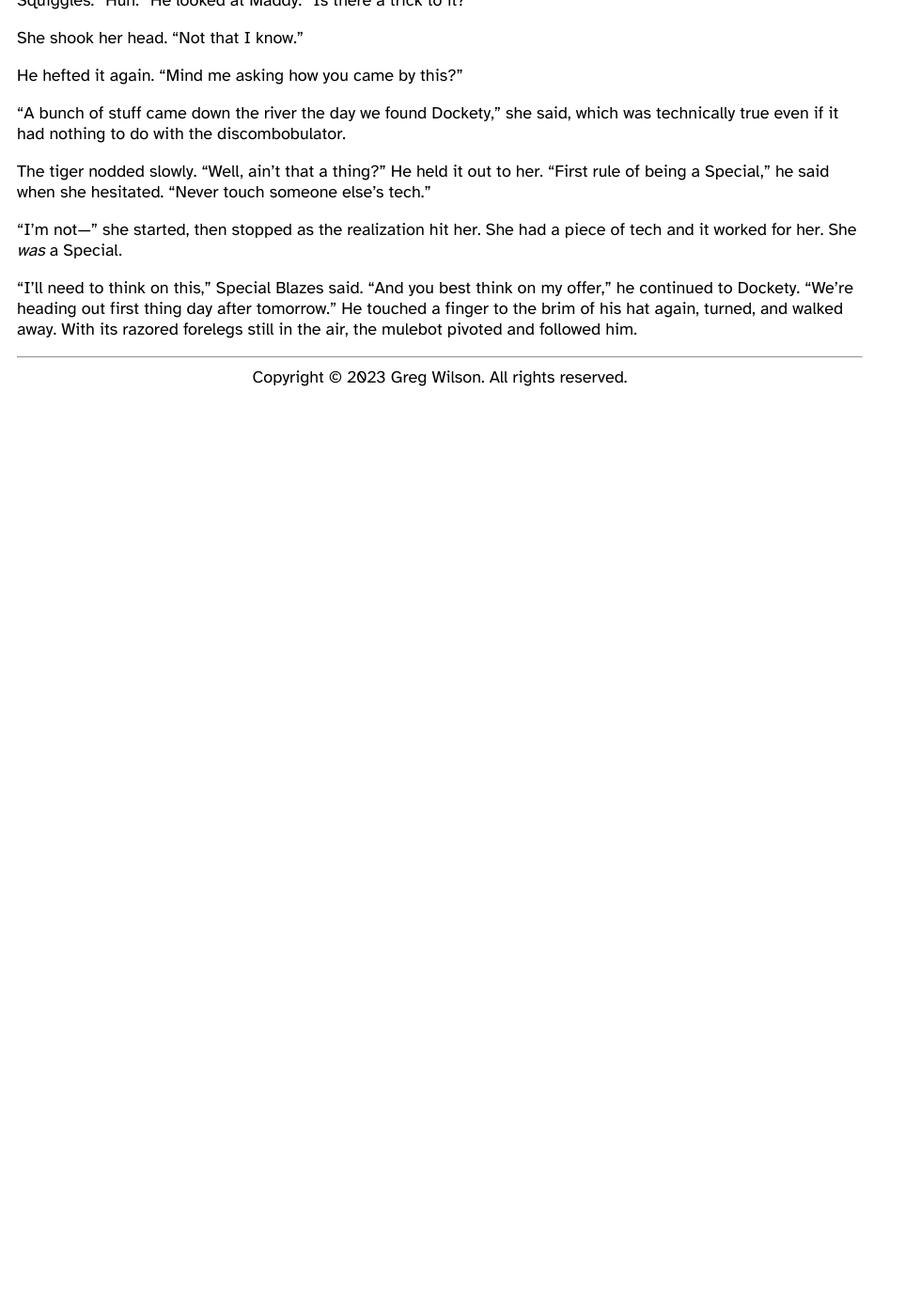
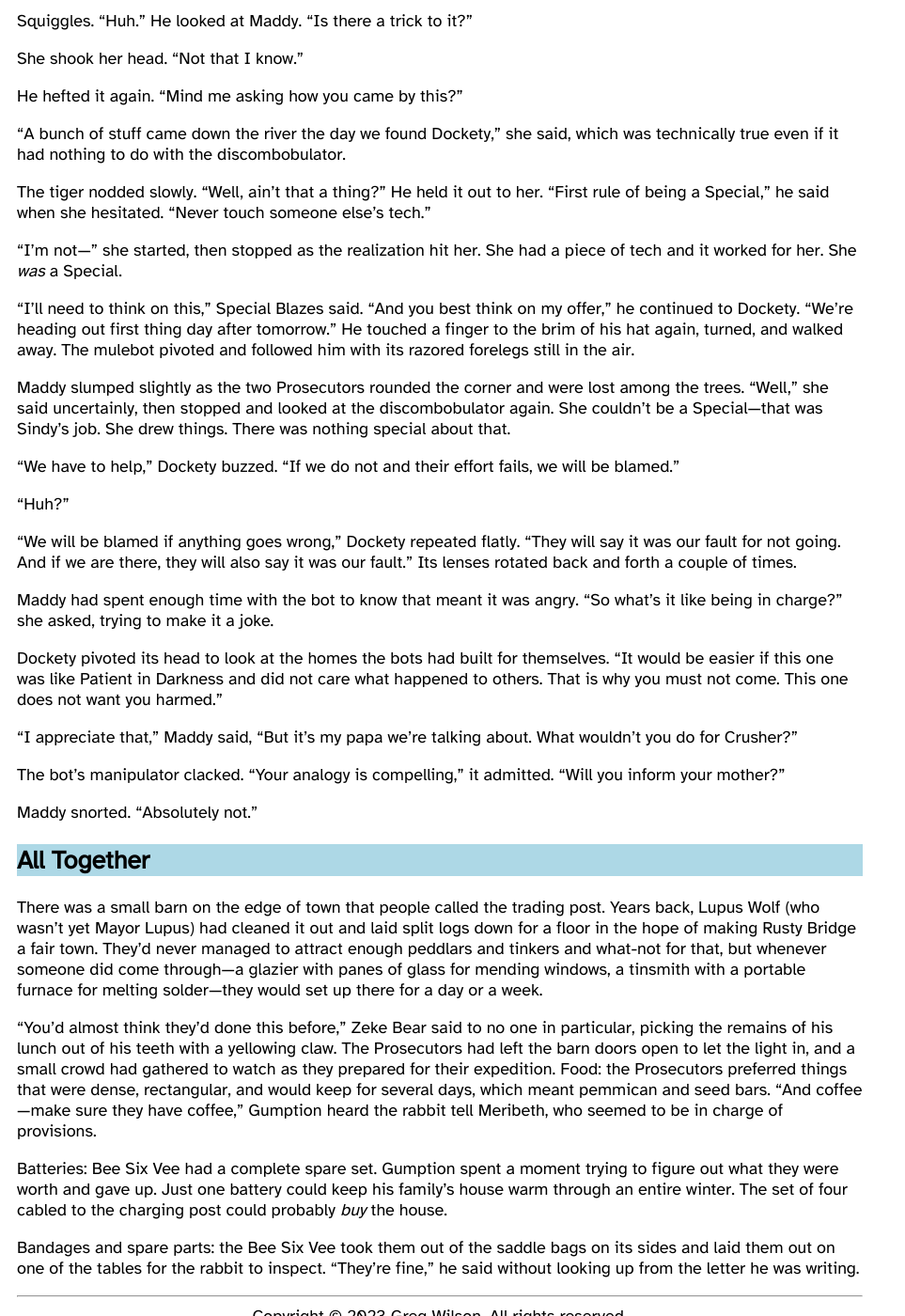
Before and after one commit to gvwilson/fiction, a Jekyll site: the page built from in-heck/index.md, in a window 1280 px wide and 1400 px high, scrolled down 23009 px. Shown: the whole window at 94% size, without its empty margins (0-963 px from the left). Built offline with Jekyll 4.4.1, drawn with Linux system fonts in a browser that asks for light colours; before the commit the page ends 23429 px from its top, so only the background shows below that.

Commit message:
+514 words of In Heck

```diff
--- a/_data/status.csv
+++ b/_data/status.csv
@@ -26,6 +26,7 @@
 in-heck,2024-01-02,10607
 in-heck,2024-01-04,11133
 in-heck,2024-01-06,11942
+in-heck,2024-01-07,12456
 last-wolf,2023-09-01,41953
 leaderboard,2023-12-26,1094
 leaderboard,2023-12-27,1657
--- a/in-heck/index.md
+++ b/in-heck/index.md
@@ -2121,7 +2121,98 @@
 He touched a finger to the brim of his hat again,
 turned,
 and walked away.
-With its razored forelegs still in the air,
-the mulebot pivoted and followed him.
+The mulebot pivoted and followed him
+with its razored forelegs still in the air.
+
+Maddy slumped slightly as the two Prosecutors rounded the corner
+and were lost among the trees.
+"Well," she said uncertainly,
+then stopped and looked at the discombobulator again.
+She couldn't be a Special—that was Sindy's job.
+She drew things.
+There was nothing special about that.
+
+"We have to help,"
+Dockety buzzed.
+"If we do not and their effort fails,
+we will be blamed."
+
+"Huh?"
+
+"We will be blamed if anything goes wrong,"
+Dockety repeated flatly.
+"They will say it was our fault for not going.
+And if we are there,
+they will also say it was our fault."
+Its lenses rotated back and forth a couple of times.
+
+Maddy had spent enough time with the bot to know that meant it was angry.
+"So what's it like being in charge?"
+she asked,
+trying to make it a joke.
+
+Dockety pivoted its head to look at
+the homes the bots had built for themselves.
+"It would be easier if this one was like Patient in Darkness
+and did not care what happened to others.
+That is why you must not come.
+This one does not want you harmed."
+
+"I appreciate that,"
+Maddy said,
+"But it's my papa we're talking about.
+What wouldn't you do for Crusher?"
+
+The bot's manipulator clacked.
+"Your analogy is compelling," it admitted.
+"Will you inform your mother?"
+
+Maddy snorted.
+"Absolutely not."
 
 </section>
+
+<section markdown="1">
+
+## All Together
+
+There was a small barn on the edge of town that people called the trading post.
+Years back,
+Lupus Wolf (who wasn't yet Mayor Lupus) had cleaned it out
+and laid split logs down for a floor
+in the hope of making Rusty Bridge a fair town.
+They'd never managed to attract enough peddlars and tinkers and what-not for that,
+but whenever someone did come through—a glazier with panes of glass for mending windows,
+a tinsmith with a portable furnace for melting solder—they
+would set up there for a day or a week.
+
+"You'd almost think they'd done this before,"
+Zeke Bear said to no one in particular,
+picking the remains of his lunch out of his teeth with a yellowing claw.
+The Prosecutors had left the barn doors open to let the light in,
+and a small crowd had gathered to watch
+as they prepared for their expedition.
+Food:
+the Prosecutors preferred things that were dense,
+rectangular,
+and would keep for several days,
+which meant pemmican and seed bars.
+"And coffee—make sure they have coffee,"
+Gumption heard the rabbit tell Meribeth,
+who seemed to be in charge of provisions.
+
+Batteries:
+Bee Six Vee had a complete spare set.
+Gumption spent a moment trying to figure out what they were worth
+and gave up.
+Just one battery could keep his family's house warm through an entire winter.
+The set of four cabled to the charging post could probably *buy* the house.
+
+Bandages and spare parts:
+the Bee Six Vee took them out of the saddle bags on its sides
+and laid them out on one of the tables
+for the rabbit to inspect.
+"They're fine,"
+he said without looking up from the letter he was writing.
+
+</section>
--- a/in-heck/words.txt
+++ b/in-heck/words.txt
@@ -44,12 +44,15 @@
 drily
 eavestroughs
 ee
+else
 eyepatch
+favor
 fuddlement
 gnarlywood
 goin
 gray
 graying
+havering
 havin
 headin
 heartedly
@@ -68,6 +71,7 @@
 ooh'ed
 passin
 practicing
+razored
 remodulator
 sayin
 sleepin
```
Also changed, not shown: status.svg.
